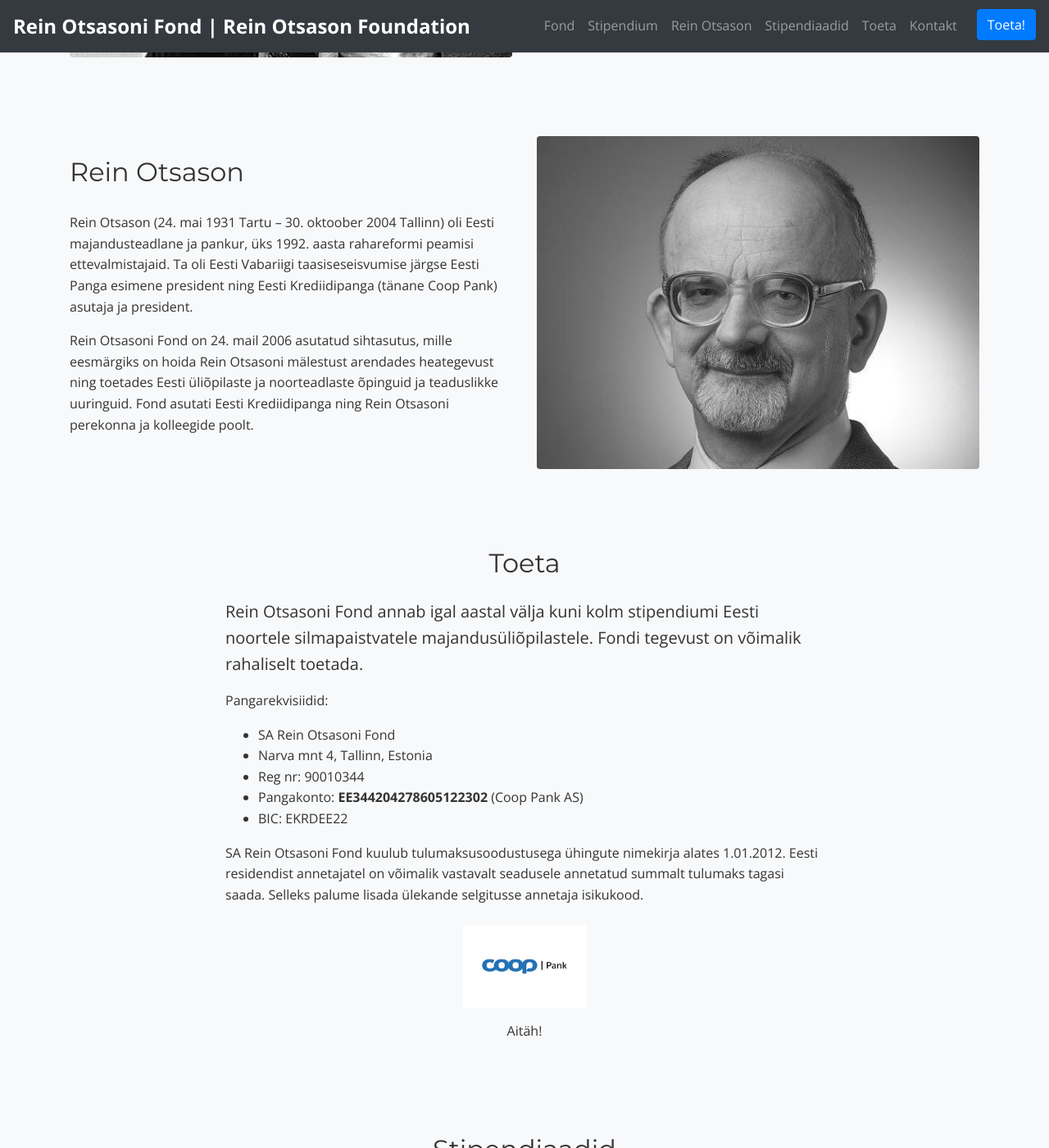
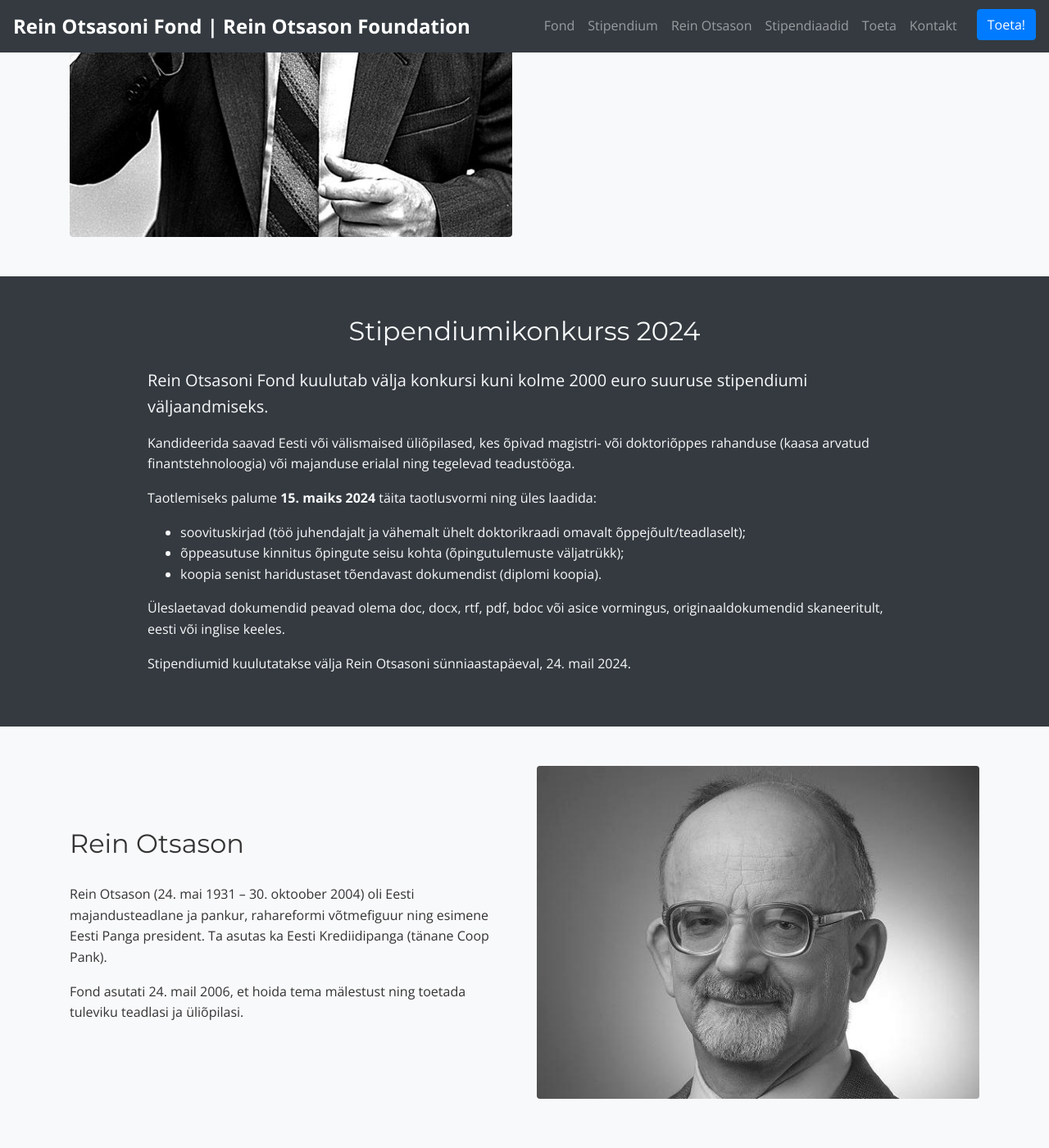
Before and after one commit to otsason/otsason.github.io, a Jekyll site: the page built from index2.html, in a window 1280 px wide and 1400 px high, scrolled down 749 px. Shown: the whole window at 82% size. Built offline with Jekyll 4.4.1, drawn with Linux system fonts in a browser that asks for light colours; some of the changed text lies outside the part shown.

Commit message:
Update index2.html

```diff
--- a/index2.html
+++ b/index2.html
@@ -3,22 +3,30 @@
 title: "Rein Otsasoni Fond | Rein Otsason Foundation"
 ---
 
+<!-- Hero/Intro Section -->
+<section id="hero" class="py-5 text-center bg-light">
+  <div class="container">
+    <h1 class="display-4">Rein Otsasoni Fond</h1>
+    <p class="lead">Toetame Eesti üliõpilaste ja noorteadlaste õpinguid ning teadusuuringuid alates 2006.</p>
+  </div>
+</section>
+
 <!-- About Section -->
 <section id="about" class="py-5">
   <div class="container">
-    <h2 class="text-center mb-4">Rein Otsasoni Fond</h2>
+    <h2 class="text-center mb-4">Fond</h2>
     <div class="row align-items-center">
       <div class="col-md-6">
         <img src="images/contents/reinotsason.jpg" alt="Rein Otsason" class="img-fluid rounded">
       </div>
       <div class="col-md-6">
         <p class="lead">
-          Rein Otsasoni Fond on 24. mail 2006 asutatud sihtasutus, mille eesmärgiks on toetada Eesti üliõpilaste ja noorteadlaste õpinguid ja teaduslikke uuringuid.
+          Rein Otsasoni Fond on 24. mail 2006 asutatud sihtasutus, mille eesmärgiks on toetada Eesti üliõpilaste ja noorteadlaste õpinguid ning teadusuuringuid.
         </p>
         <ul class="list-unstyled">
           <li class="mb-3">
             <i class="fas fa-graduation-cap fa-lg text-primary"></i>
-            <strong class="ml-2">Stipendiumifond:</strong> Sihtasutuse poolt väljaantavad stipendiumid on ette nähtud magistri- või doktoriõppes rahanduse või majandusega seotud erialadel õppivatele üliõpilastele.
+            <strong class="ml-2">Stipendiumifond:</strong> Stipendiumid on mõeldud magistri- või doktoriõppes rahanduse või majandusega seotud erialade õppijatele.
           </li>
         </ul>
       </div>
@@ -26,21 +34,54 @@
   </div>
 </section>
 
+<!-- Competition Section (Displayed only if competition_active is true) -->
+{% if site.competition_active %}
+<section id="konkurss" class="py-5 bg-dark text-light">
+  <div class="container">
+    <h2 class="text-center mb-4">Stipendiumikonkurss 2024</h2>
+    <div class="row">
+      <div class="col-md-10 offset-md-1">
+         <p class="lead">
+           Rein Otsasoni Fond kuulutab välja konkursi kuni kolme 2000 euro suuruse stipendiumi väljaandmiseks.
+         </p>
+         <p>
+           Kandideerida saavad Eesti või välismaised üliõpilased, kes õpivad magistri- või doktoriõppes rahanduse (kaasa arvatud finantstehnoloogia) või majanduse erialal ning tegelevad teadustööga.
+         </p>
+         <p>
+           Taotlemiseks palume <strong>15. maiks 2024</strong> täita <a href="https://forms.gle/RCwBPHhFW1EzPCzx8" target="_blank" class="text-light">taotlusvormi</a> ning üles laadida:
+         </p>
+         <ul>
+           <li>soovituskirjad (töö juhendajalt ja vähemalt ühelt doktorikraadi omavalt õppejõult/teadlaselt);</li>
+           <li>õppeasutuse kinnitus õpingute seisu kohta (õpingutulemuste väljatrükk);</li>
+           <li>koopia senist haridustaset tõendavast dokumendist (diplomi koopia).</li>
+         </ul>
+         <p>
+           Üleslaetavad dokumendid peavad olema doc, docx, rtf, pdf, bdoc või asice vormingus, originaaldokumendid skaneeritult, eesti või inglise keeles.
+         </p>
+         <p>
+           Stipendiumid kuulutatakse välja Rein Otsasoni sünniaastapäeval, 24. mail 2024.
+         </p>
+      </div>
+    </div>
+  </div>
+</section>
+{% endif %}
+
 <!-- Rein Otsason Section -->
 <section id="rein-otsason" class="py-5 bg-light">
   <div class="container">
     <div class="row align-items-center">
-      <div class="col-md-6">
+      <div class="col-md-6 order-md-2">
+        <img src="images/contents/reinotsason_sh2.jpg" alt="Rein Otsason" class="img-fluid rounded">
+      </div>
+      <div class="col-md-6 order-md-1">
         <h2>Rein Otsason</h2>
         <p>
-          Rein Otsason (24. mai 1931 Tartu – 30. oktoober 2004 Tallinn) oli Eesti majandusteadlane ja pankur, üks 1992. aasta rahareformi peamisi ettevalmistajaid. Ta oli Eesti Vabariigi taasiseseisvumise järgse Eesti Panga esimene president ning Eesti Krediidipanga (tänane Coop Pank) asutaja ja president.
+          Rein Otsason (24. mai 1931 – 30. oktoober 2004) oli Eesti majandusteadlane ja pankur, rahareformi võtmefiguur ning esimene Eesti Panga president. Ta asutas ka Eesti Krediidipanga (tänane Coop Pank).
         </p>
         <p>
-          Rein Otsasoni Fond on 24. mail 2006 asutatud sihtasutus, mille eesmärgiks on hoida Rein Otsasoni mälestust arendades heategevust ning toetades Eesti üliõpilaste ja noorteadlaste õpinguid ja teaduslikke uuringuid. Fond asutati Eesti Krediidipanga ning Rein Otsasoni perekonna ja kolleegide poolt.
+          Fond asutati 24. mail 2006, et hoida tema mälestust ning toetada tuleviku teadlasi ja üliõpilasi.
         </p>
-      </div>
-      <div class="col-md-6">
-        <img src="images/contents/reinotsason_sh2.jpg" alt="Rein Otsason" class="img-fluid rounded">
       </div>
     </div>
   </div>
@@ -64,7 +105,7 @@
           <li>BIC: EKRDEE22</li>
         </ul>
         <p>
-          SA Rein Otsasoni Fond kuulub tulumaksusoodustusega ühingute nimekirja alates 1.01.2012. Eesti residendist annetajatel on võimalik vastavalt seadusele annetatud summalt tulumaks tagasi saada. Selleks palume lisada ülekande selgitusse annetaja isikukood.
+          SA Rein Otsasoni Fond on tulumaksusoodustusega ühing, võimaldades annetajatel saada tagasi osa makstud tulumaksust, märkides ülekande selgitusse oma isikukoodi.
         </p>
         <div class="text-center mt-4">
           <img src="images/logos/440px-Coop_Pank_logo.jpg" alt="Coop Pank" class="img-fluid" style="max-width:150px;">
@@ -112,24 +153,3 @@
 <!-- Kontakt Section -->
 <section id="kontakt" class="py-5">
   <div class="container">
-    <h2 class="text-center mb-4">Kontaktid</h2>
-    <div class="row">
-      <div class="col-md-6">
-        <address>
-          <strong>SA Rein Otsasoni Fond</strong><br>
-          Narva mnt 4<br>
-          Tallinn, Estonia<br>
-          <i class="fas fa-at"></i> <a href="mailto:info@otsason.org">info@otsason.org</a><br>
-          <i class="fas fa-phone"></i> +372 5096926
-        </address>
-      </div>
-      <div class="col-md-6">
-        <address>
-          <i class="fas fa-building"></i> Reg nr: 90010344<br>
-          <i class="fas fa-euro-sign"></i> IBAN: EE344204278605122302<br>
-          <i class="fas fa-university"></i> BIC: EKRDEE22
-        </address>
-      </div>
-    </div>
-  </div>
-</section>
```
